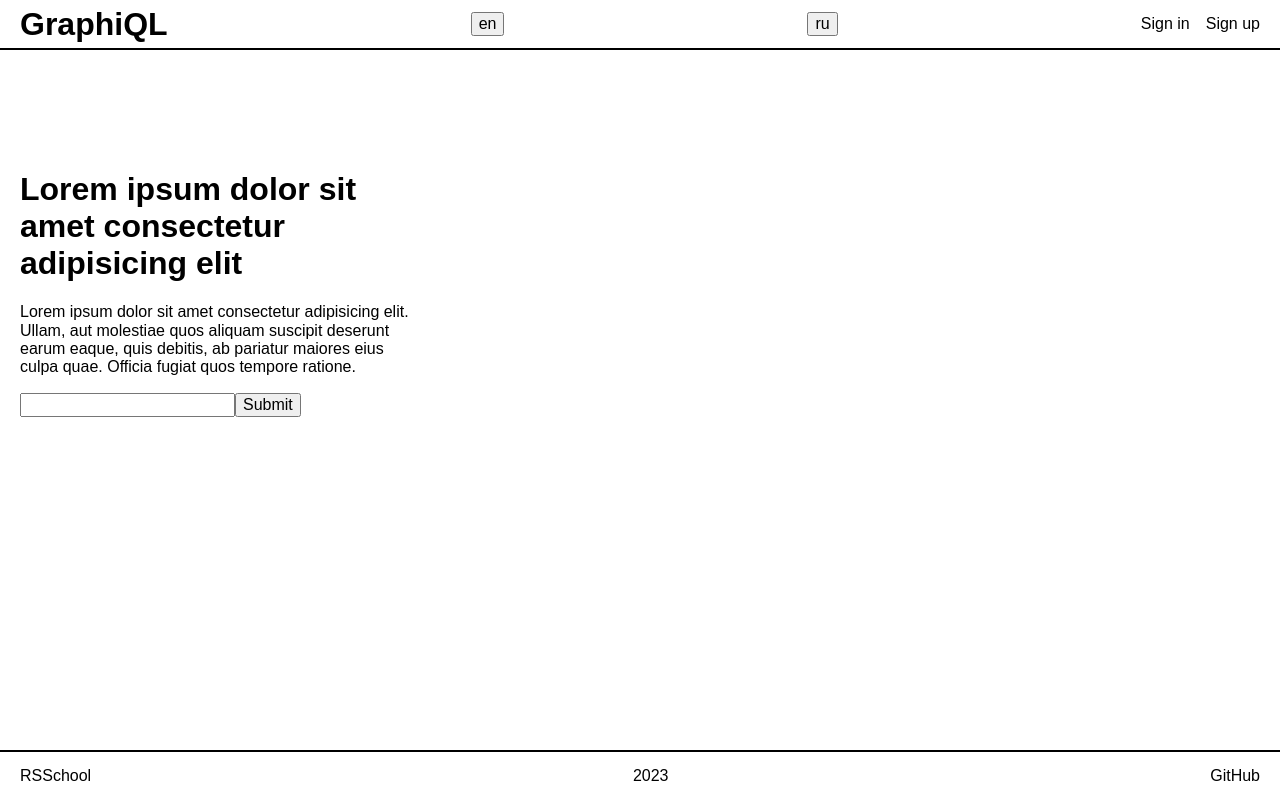
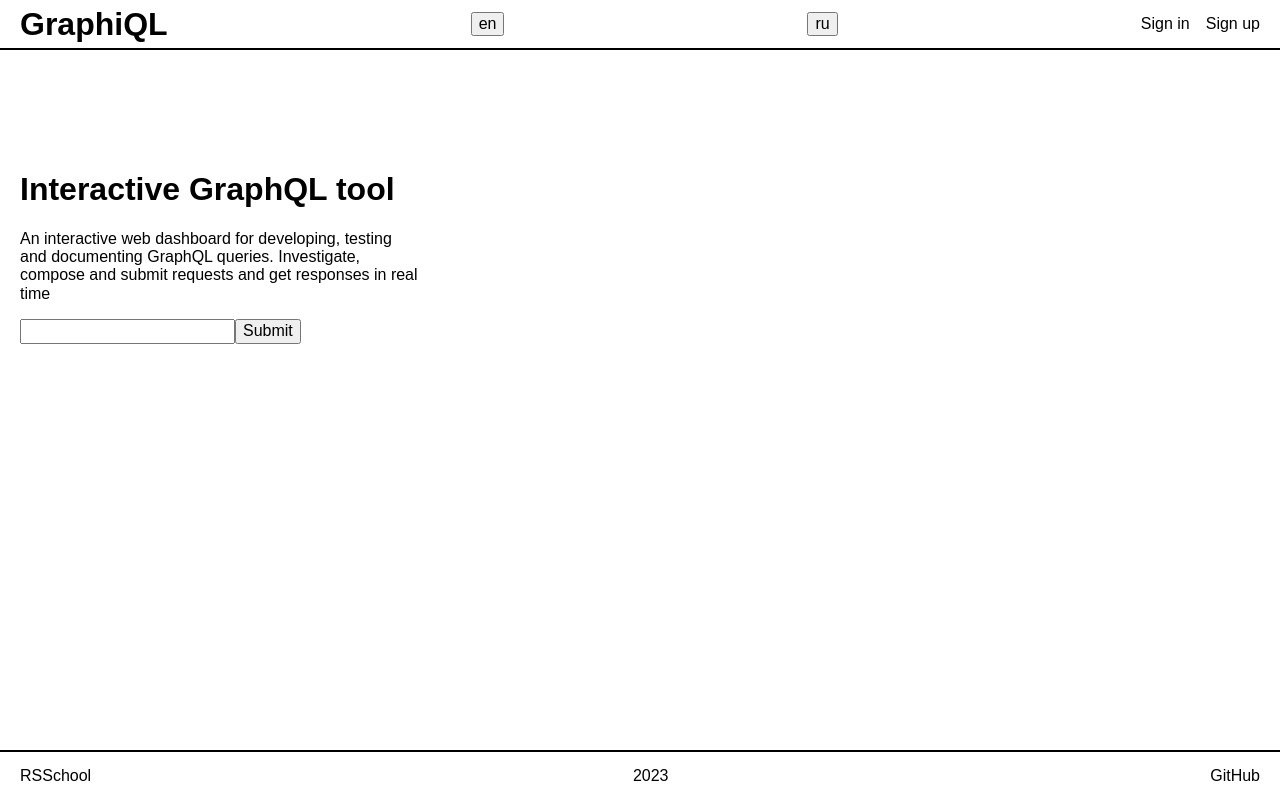
Before and after one commit to likurg42/graphiql, a React (Vite) app: page / in a window 1280 px wide. Built offline with nearby package versions, Linux system fonts and the light colour scheme; no server answers.

Commit message:
refactor: localizationed home title, p

```diff
--- a/src/i18n.ts
+++ b/src/i18n.ts
@@ -8,6 +8,9 @@ const resources = {
       'Sign in': 'Sign in',
       'Sign up': 'Sign up',
       'Loading...': 'Loading...',
+      'Home title': 'Interactive GraphQL tool',
+      'Home paragraph':
+        'An interactive web dashboard for developing, testing and documenting GraphQL queries. Investigate, compose and submit requests and get responses in real time',
       '404 Ops': '404 Ops',
       'Back to home page': 'Back to home page',
       Email: 'Email',
@@ -27,6 +30,9 @@ const resources = {
       'Sign in': 'Войти',
       'Sign up': 'Регистрация',
       'Loading...': 'Загрузка...',
+      'Home title': 'Интерактивный инструмент GraphQL',
+      'Home paragraph':
+        'Интерактивная веб панель для разработки, тестирования и документирования запросов GraphQL. Иследуйте, составляйте и отправляйте запросы, a также получайте ответы в режиме реального врмемни',
       '404 Ops': '404 Упс',
       'Back to home page': 'Вернуться на главную страницу',
       Email: 'Электронная почта',
--- a/src/pages/HomePage/HomePage.tsx
+++ b/src/pages/HomePage/HomePage.tsx
@@ -1,4 +1,5 @@
 import styled from 'styled-components';
+import { useTranslation } from 'react-i18next';
 import Content from '../../components/Content';
 import Widget from './Widget';
 
@@ -8,15 +9,12 @@ const HomeContent = styled.div`
 `;
 
 const HomePage = () => {
+  const { t } = useTranslation();
   return (
     <Content>
       <HomeContent>
-        <h1>Lorem ipsum dolor sit amet consectetur adipisicing elit</h1>
-        <p>
-          Lorem ipsum dolor sit amet consectetur adipisicing elit. Ullam, aut molestiae quos aliquam
-          suscipit deserunt earum eaque, quis debitis, ab pariatur maiores eius culpa quae. Officia
-          fugiat quos tempore ratione.
-        </p>
+        <h1>{t('Home title')}</h1>
+        <p>{t('Home paragraph')}</p>
         <Widget />
       </HomeContent>
     </Content>
```
